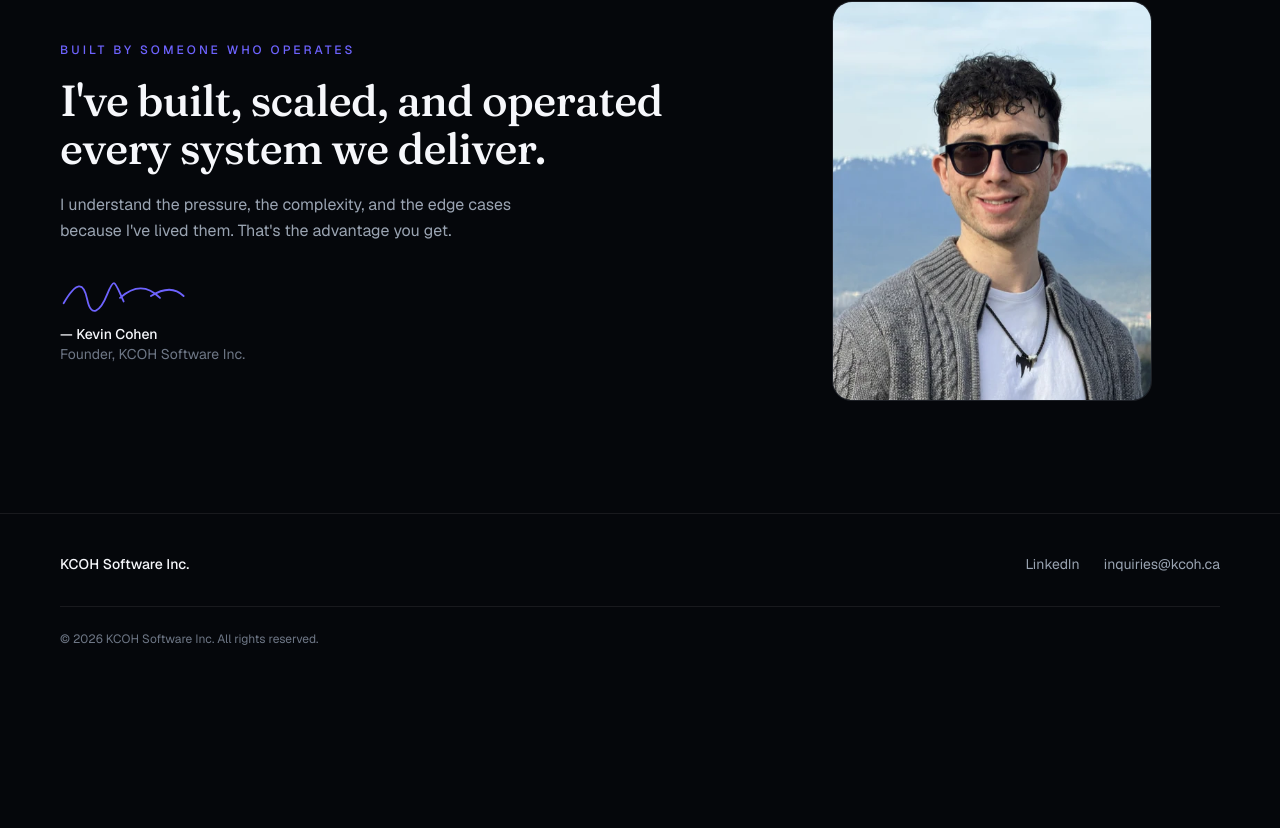
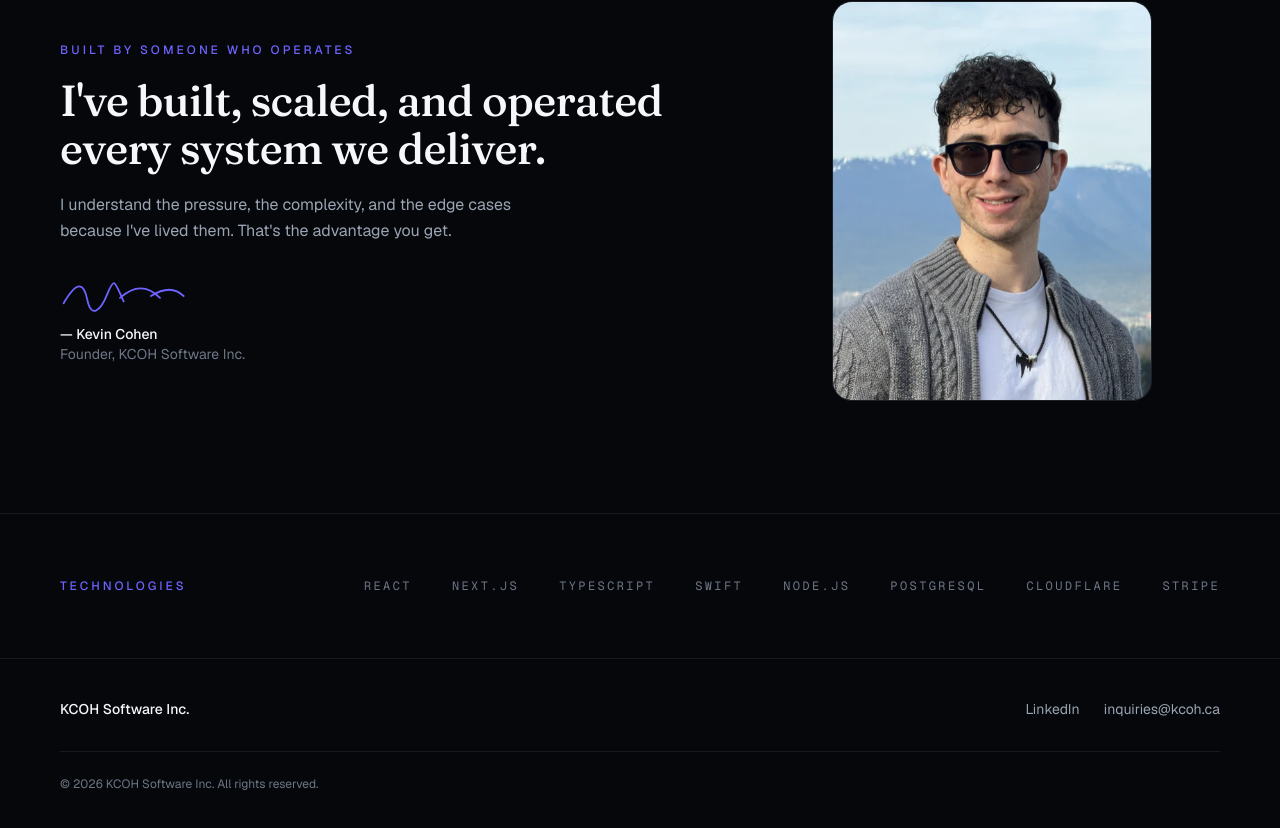
Before and after one commit to kevincohen18/kcoh, a Next.js app in the folder web/: page / in a window 1280 px wide. Shown: the part 3806-4634 px from the top of the page. Before the commit the page ends 4493 px from the top, so only its background shows below. Built offline with nearby package versions, Linux system fonts and the light colour scheme.

Commit message:
feat(web): LogoRow primitive and homepage Technologies row

```diff
--- a/web/app/page.tsx
+++ b/web/app/page.tsx
@@ -5,6 +5,7 @@ import { Testimonial } from "@/components/sections/testimonial";
 import { HowWeWork } from "@/components/sections/how-we-work";
 import { Services } from "@/components/sections/services";
 import { Founder } from "@/components/sections/founder";
+import { Technologies } from "@/components/sections/technologies";
 
 export default function Home() {
   return (
@@ -16,6 +17,7 @@ export default function Home() {
       <HowWeWork />
       <Services />
       <Founder />
+      <Technologies />
     </>
   );
 }
--- /dev/null
+++ b/web/components/sections/technologies.tsx
@@ -0,0 +1,20 @@
+import { Container } from "@/components/site/container";
+import { SectionLabel } from "@/components/site/section-label";
+import { Reveal } from "@/components/site/reveal";
+import { LogoRow } from "@/components/site/logo-row";
+import { technologies } from "@/content/technologies";
+
+export function Technologies() {
+  return (
+    <section className="border-t border-border bg-bg">
+      <Container className="py-14 md:py-16">
+        <Reveal>
+          <div className="flex flex-col gap-6 md:flex-row md:items-center md:justify-between md:gap-12">
+            <SectionLabel className="shrink-0">Technologies</SectionLabel>
+            <LogoRow names={technologies} />
+          </div>
+        </Reveal>
+      </Container>
+    </section>
+  );
+}
--- /dev/null
+++ b/web/components/site/logo-row.tsx
@@ -0,0 +1,14 @@
+export function LogoRow({ names }: { names: string[] }) {
+  return (
+    <ul className="flex flex-wrap items-center gap-x-10 gap-y-4">
+      {names.map((name) => (
+        <li
+          key={name}
+          className="font-mono text-xs uppercase tracking-[0.2em] text-fg-subtle"
+        >
+          {name}
+        </li>
+      ))}
+    </ul>
+  );
+}
```
